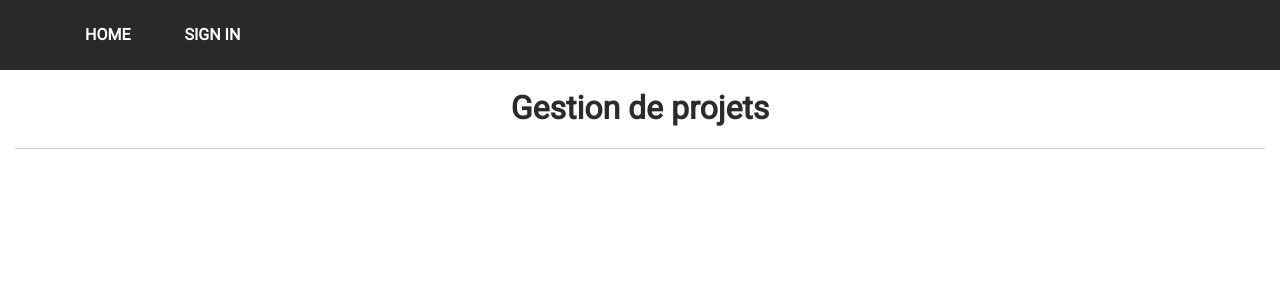
After one commit to Lezzyy/Logiciel_toDoList, a PHP site: page /view/template/header.php in a window 1280 px wide. The commit adds this page. Shown: the top 300 px of the page. Run offline with PHP 8.4, Linux system fonts and the light colour scheme.

```diff
--- a/controller/indexCtrl.php
+++ b/controller/indexCtrl.php
@@ -0,0 +1,6 @@
+<?php
+include_once('../model/data.php');
+include('../view/template/header.php');
+$variable = showInfoProject();
+include('../view/indexView.php');
+ ?>
--- a/css/main.css
+++ b/css/main.css
@@ -94,7 +94,38 @@ textarea {
 /* ==========================================================================
    Author's custom styles
    ========================================================================== */
+body{
+  font-family: 'Roboto', sans-serif;
+}
 
+.header {
+  background-color: #292929;
+  height: 70px;
+  line-height: 70px;
+}
+
+.header a{
+  text-decoration: none;
+  color : #ffffff;
+  margin-right: 50px;
+  font-weight: bold;
+}
+
+.header a:hover{
+  color: #FD8814;
+}
+
+.card-header{
+  filter: opacity(0.7);
+  height: 70px;
+  font-size: small;
+  color: #FD8814;
+  line-height: 5px;
+}
+
+footer{
+  background-color: #292929;
+}
 
 
 
--- /dev/null
+++ b/model/db.php
@@ -0,0 +1,4 @@
+<?php
+$bdd = new PDO('mysql:host=localhost;dbname=software;charset=utf8', 'root', 'gj7b!17LA');
+
+ ?>
--- /dev/null
+++ b/view/template/header.php
@@ -0,0 +1,52 @@
+<!doctype html>
+<html class="no-js" lang="FR">
+  <head>
+    <!-- Required meta tags -->
+    <meta charset="utf-8">
+    <meta http-equiv="x-ua-compatible" content="ie=edge">
+    <meta name="description" content="">
+    <meta name="viewport" content="width=device-width, initial-scale=1">
+
+    <title></title>
+
+    <!-- Bootstrap CSS -->
+    <link rel="stylesheet" href="../css/bootstrap.min.css">
+
+    <!-- Favicon -->
+    <link rel="shortcut icon" href="favicon.ico" type="image/x-icon">
+    <link rel="icon" href="favicon.png" type="image/x-icon">
+
+    <!-- Google Font -->
+<link href="https://fonts.googleapis.com/css?family=Roboto" rel="stylesheet">
+
+    <!-- CSS -->
+    <link rel="stylesheet" href="../css/normalize.css">
+    <link rel="stylesheet" href="../css/main.css">
+    <script src="js/vendor/modernizr-2.8.3.min.js"></script>
+  </head>
+
+  <body>
+    <!--[if lt IE 8]>
+      <p class="browserupgrade">You are using an <strong>outdated</strong> browser. Please <a href="http://browsehappy.com/">upgrade your browser</a> to improve your experience.</p>
+    <![endif]-->
+
+    <!-- START HERE -->
+    <!--header-->
+    <header class="container-fluid header">
+      <div class="container">
+        <nav class="menu">
+          <a href="#">HOME</a>
+          <a href="#">SIGN IN</a>
+        </nav>
+      </div>
+    </header>
+    <!--end header-->
+
+    <!--banner-->
+    <section class="container-fluid banner">
+      <div class="inner-banner">
+        <h1 class="text-center"><strong>Gestion de projets</strong></h1>
+        <hr>
+      </div>
+    </section>
+<!--end banner-->
```
Also changed, not shown: controller/newProjectCtrl.php (added, +11 -0 lines), model/data.php (+19 -0 lines), view/indexView.php (+47 -0 lines), view/newProjectView.php (added, +13 -0 lines), view/template/footer.php (added, +14 -0 lines), 1 other file.
